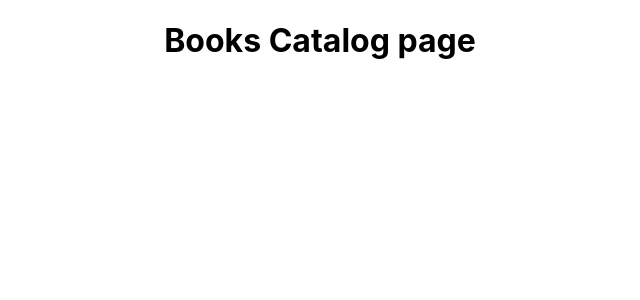
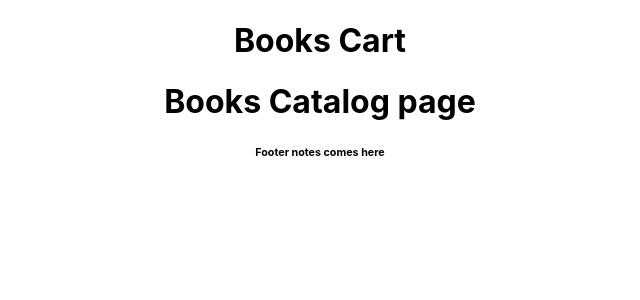
Before and after one commit to rrameshbtech/react-book-cart, a React (Create React App) app: page / in a window 1280 px wide. Shown: the top 300 px of the page, without its empty margins (320-960 px from the left). Built offline with nearby package versions, Linux system fonts and the light colour scheme.

Commit message:
add header and footer components

```diff
--- a/src/components/catalog/index.tsx
+++ b/src/components/catalog/index.tsx
@@ -1,3 +1,12 @@
+import { Footer } from '../common/footer';
+import { Header } from '../common/header';
+
 export function Catalog() {
-    return <h1>Books Catalog page</h1>
+  return (
+    <>
+      <Header />
+      <h1>Books Catalog page</h1>
+      <Footer />
+    </>
+  );
 }
--- /dev/null
+++ b/src/components/common/footer.tsx
@@ -0,0 +1,7 @@
+export function Footer() {
+  return (
+    <footer>
+      <h6>Footer notes comes here</h6>
+    </footer>
+  );
+}
--- /dev/null
+++ b/src/components/common/header.tsx
@@ -0,0 +1,7 @@
+export function Header() {
+  return (
+    <header>
+      <h1>Books Cart</h1>
+    </header>
+  );
+}
```
